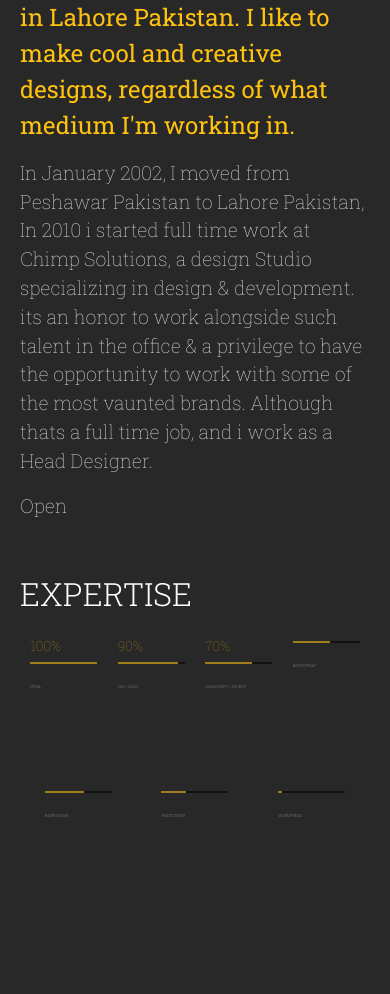
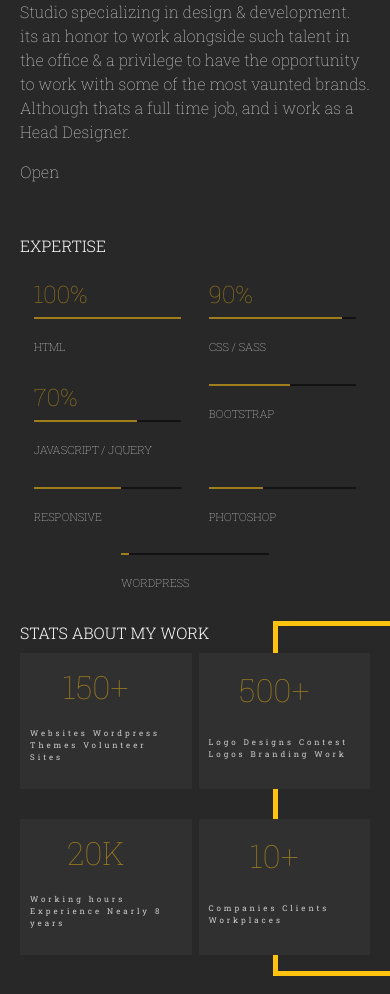
Before and after one commit to akademuk/Resume, a plain HTML site: page index.html in a window 390 px wide. Shown: the part 311-1305 px from the top of the page. Drawn offline with nearby package versions, Linux system fonts and the light colour scheme.

Commit message:
test-two

```diff
--- a/index.html
+++ b/index.html
@@ -323,10 +323,10 @@
               <span>SoccerGames </span>
             </p>
           </aside>
+          <footer>
+            <a href="#" class="about_me-link">About Me</a>
+          </footer>
         </article>
-        <footer>
-          <a href="#" class="about_me-link">About Me</a>
-        </footer>
       </article>
     </main>
     <script src="https://cdnjs.cloudflare.com/ajax/libs/jquery/2.1.3/jquery.min.js"></script>
--- a/scss/base/_base.scss
+++ b/scss/base/_base.scss
@@ -75,3 +75,11 @@ h4 {
     box-shadow: 0px 0px 23px 0px rgba(255, 255, 255, 1);
   }
 }
+@media (max-width: 768px) {
+  h2 {
+    font-size: 1rem;
+  }
+  h4 {
+    font-size: 0.7rem;
+  }
+}
--- a/scss/layout/_header.scss
+++ b/scss/layout/_header.scss
@@ -49,7 +49,7 @@ header {
   padding: 20px 0;
   display: grid;
   grid-template-columns: 100%;
-  grid-template-rows: auto 33% 33%;
+  grid-template-rows: auto;
 }
 /*------------About-me-start-------------*/
 .about-me {
@@ -196,6 +196,7 @@ footer {
 @media (max-width: 768px) {
   .information {
     width: 100%;
+    grid-template-rows: 5% 55% 10%;
   }
   .my_work-container-quantity {
     font-size: 2rem;
@@ -203,4 +204,28 @@ footer {
   .right-border {
     height: 60%;
   }
+  header {
+    padding: 0;
+  }
+  .about-me-tittle {
+    font-size: 1rem;
+  }
+  .open-text,
+  .open-link {
+    font-size: 1rem;
+  }
+  .my_work-container {
+    flex-direction: column;
+    padding: 10px;
+  }
+  .my_work-container-text {
+    font-size: 0.5rem;
+  }
+  .right-border {
+    height: 90%;
+    top: 0;
+  }
+  .about_me-link {
+    font-size: 2rem;
+  }
 }
--- a/scss/layout/_progress_bar.scss
+++ b/scss/layout/_progress_bar.scss
@@ -1,7 +1,6 @@
 .expertise {
   padding: 0 20px;
   margin-top: 50px;
-  padding-bottom: 20%;
 }
 .skills-bar-container {
   position: relative;
@@ -275,3 +274,14 @@
     width: 65%;
   }
 }
+@media (max-width: 768px) {
+  .skills-bar-container {
+    li {
+      width: 45%;
+      margin-bottom: 0;
+    }
+  }
+  .percent {
+    font-size: 1.5rem !important;
+  }
+}
--- a/scss/layout/_sidebar.scss
+++ b/scss/layout/_sidebar.scss
@@ -241,4 +241,7 @@ blockquote {
   #box {
     display: none;
   }
+  .myfoto {
+    width: 130%;
+  }
 }
```
Also changed, not shown: scss/style.css, 1 other file.
